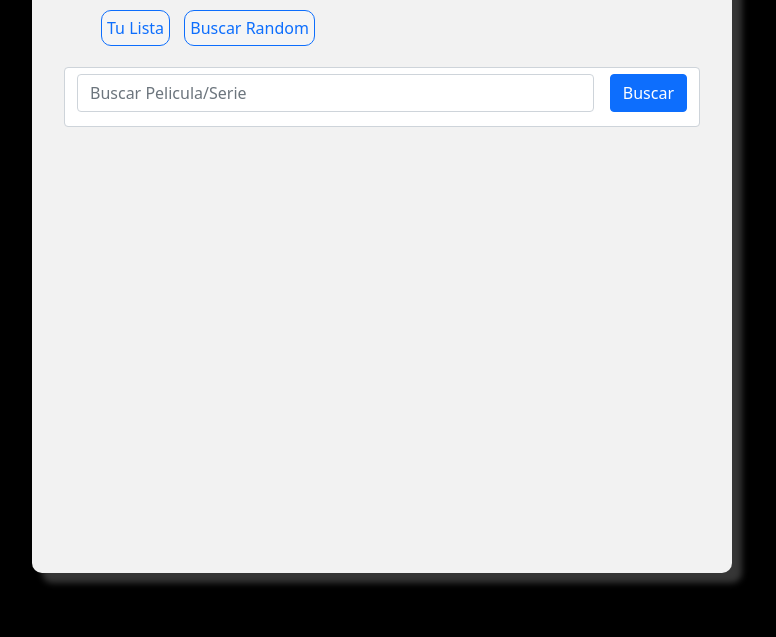
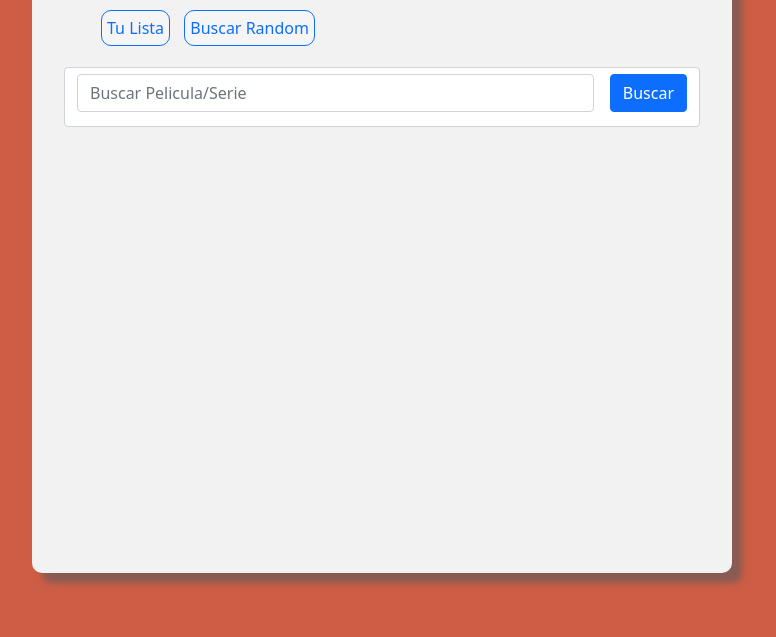
Before and after one commit to Ricky-vitali/tp2-clientes-web-Mobile-Vitali, a plain HTML site: page index.html in a window 1280 px wide. Shown: the part 163-800 px from the top of the page, without its empty margins (258-1034 px from the left). Drawn offline with nearby package versions, Linux system fonts and the light colour scheme.

Commit message:
Update styles.css

```diff
--- a/css/styles.css
+++ b/css/styles.css
@@ -26,7 +26,7 @@
   }
 
 .fluid-container{
-    background-color: black;
+    background-color: #ce5d46;
     display: flex;
     justify-content: center;
     align-content: center;
```
